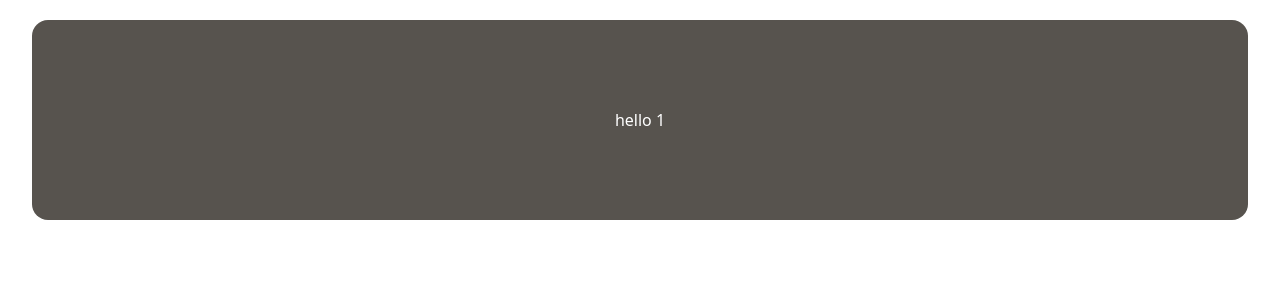
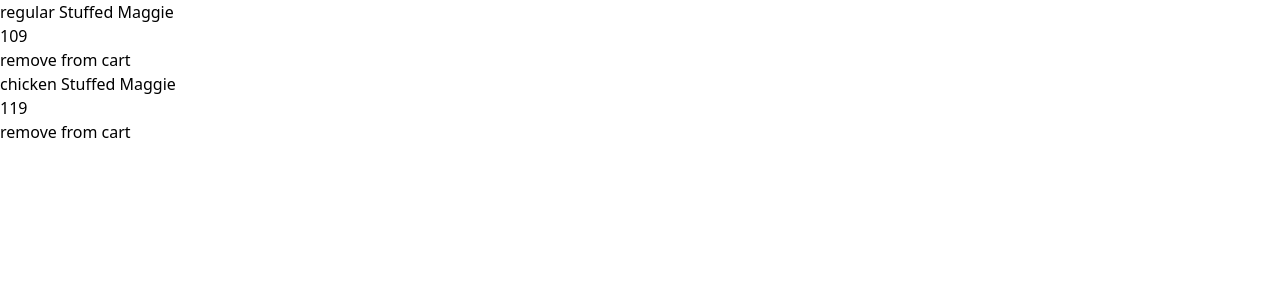
Before and after one commit to anand2468/cafeteria, a React (Vite) app: page /test in a window 1280 px wide. Shown: the top 300 px of the page. Built offline with nearby package versions, Linux system fonts and the light colour scheme.

Commit message:
updated cart

```diff
--- a/src/App.jsx
+++ b/src/App.jsx
@@ -1,6 +1,7 @@
 import { BrowserRouter , Route, Routes, Navigate} from "react-router-dom"
 import Menu from "./pages/Menu"
 import Carousel from "./components/Carousel"
+import ShowCart from "./components/CartComponent/Cart"
 
 const navItems = ["coffee", 'noodles', 'pastres']
 
@@ -11,7 +12,7 @@ function App() {
     <Route path="/" element={ <Navigate to= "/anand"/>}/>
     <Route path="/:id" element={<Menu/>} />
     <Route path="*" element= {<p>pagenot found</p>} />
-    <Route path="/test" element={<Carousel />} />
+    <Route path="/test" element={<ShowCart/>} />
   </Routes>
   )
 }
--- a/src/components/CartComponent/Cart.jsx
+++ b/src/components/CartComponent/Cart.jsx
@@ -7,12 +7,12 @@ const ShowCart = ()=>{
     const {cart, removeFromCart, setCart} = useContext(CartContext)
     useEffect(()=>{
         setCart(cartitems)
-    })
+    },[])
 
 
 
     return (<>
-      {cart.map(item => <section key={item.id}> {item.item_name}
+      {cart.map(item => <section key={item.item_name}> {item.item_name}
         <p>{ item.item_price }</p>
         <button onClick={()=>{
             removeFromCart(item)
@@ -47,7 +47,7 @@ const cartitems = [
         count: 1,
         id: "ZmvANDIueuQjnvfkEx9H",
         img_url: "https://firebasestorage.googleapis.com/v0/b/recepies-9f90d.appspot.com/o/anand%2FStuffed%20Maggie.jpeg?alt=media&",
-        item_name: "regular Stuffed Maggie",
-        item_price: "109"
+        item_name: "chicken Stuffed Maggie",
+        item_price: "119"
     },
 ]
--- a/src/main.jsx
+++ b/src/main.jsx
@@ -4,11 +4,14 @@ import './index.css'
 import App from './App.jsx'
 import { AuthProvider } from './context/AuthProvider.jsx'
 import { BrowserRouter } from 'react-router-dom'
+import { CartProvider } from './context/cartContext.jsx'
 
 createRoot(document.getElementById('root')).render(
   <BrowserRouter>
   <AuthProvider >
+  <CartProvider>
     <App />
+  </CartProvider>
   </AuthProvider>
   </BrowserRouter>,
 )
--- a/src/pages/Menu.jsx
+++ b/src/pages/Menu.jsx
@@ -22,7 +22,6 @@ const Menu = ()=>{
     },[])
 
     return (<>
-    <CartProvider>
         <Header />
         {categories && <Nav navItems={categories}/>}
         <div id="contents" className="m-2 sm:divide-y  divide-orange-400 md:w-3/4 md:m-auto">
@@ -30,8 +29,6 @@ const Menu = ()=>{
         </div>
         <ShowCart/>
         <Footer/>
-
-    </CartProvider>
     </>)
 }
 
```
